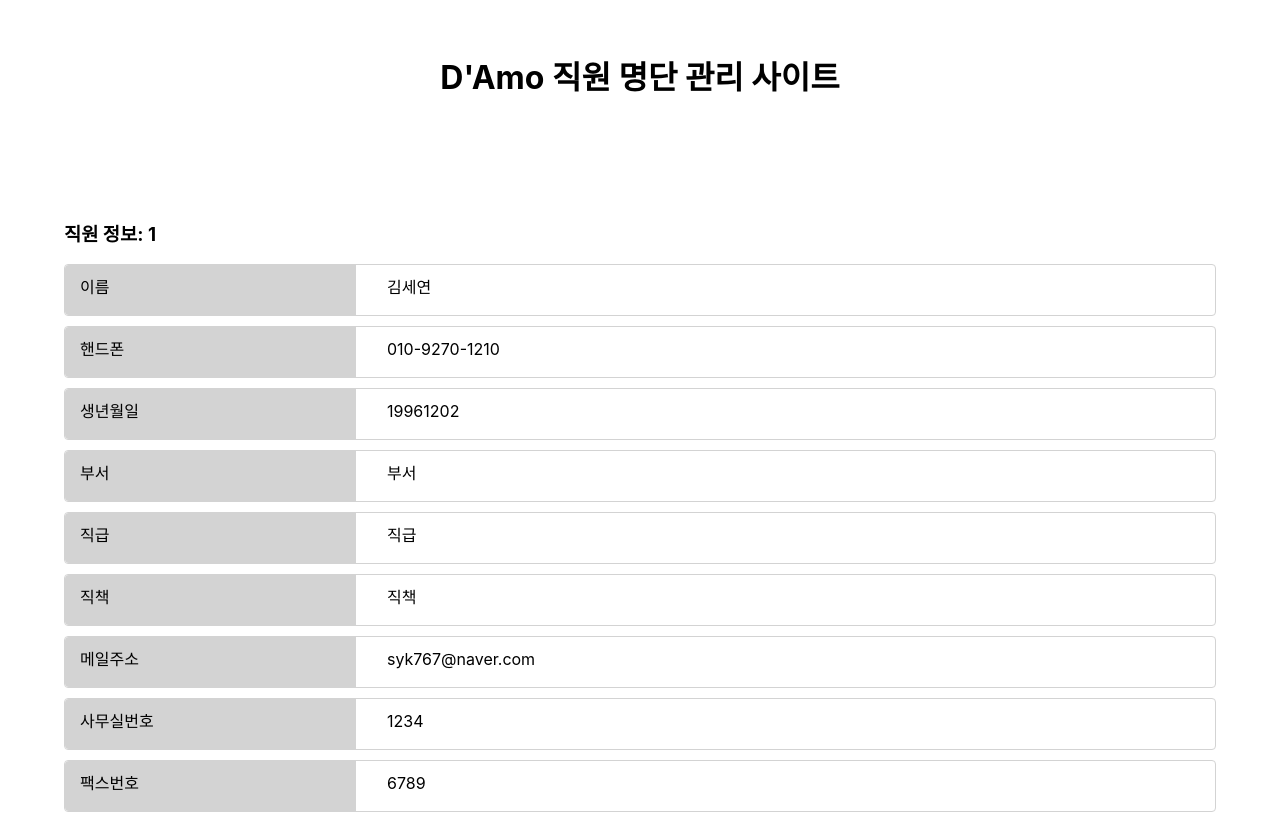
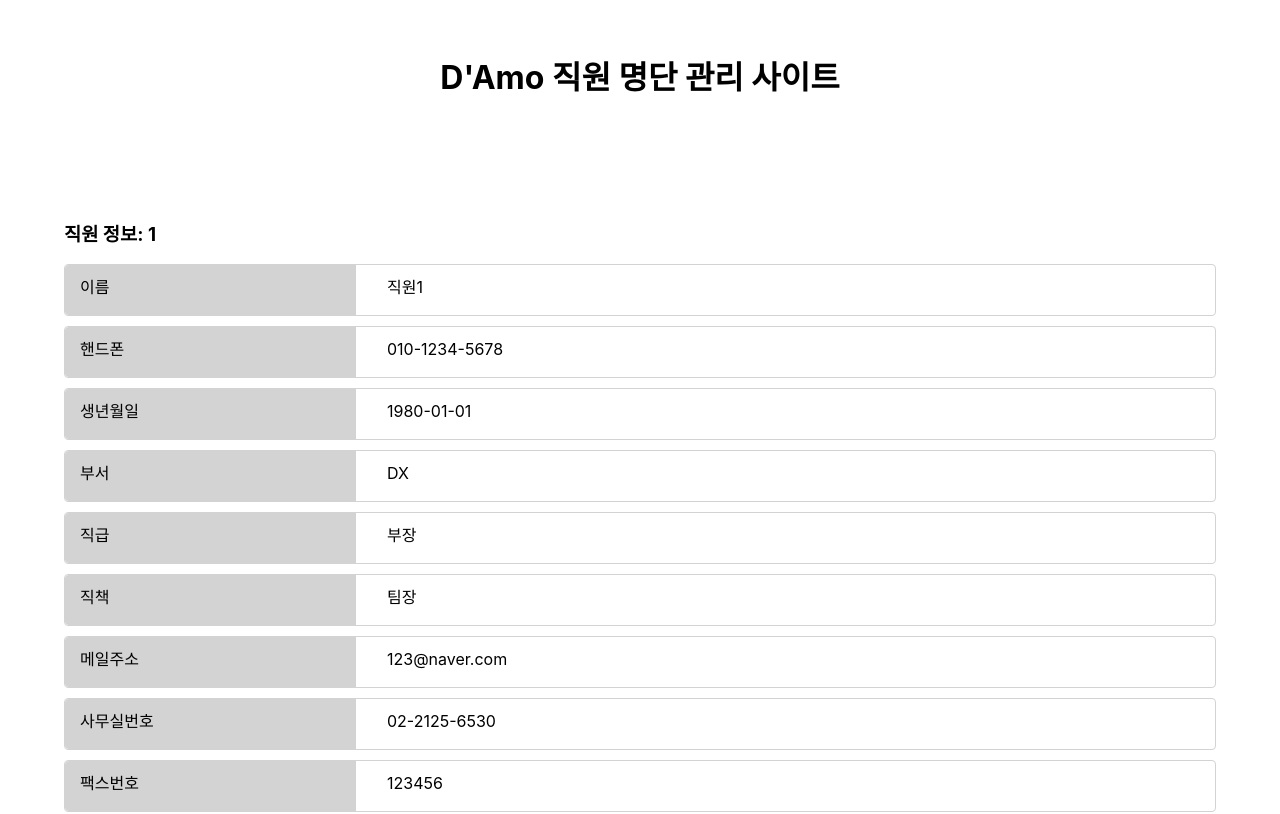
Before and after one commit to happyKale/member-manage-site, a React (Create React App) app in the folder front/: page /detail/1 in a window 1280 px wide. Shown: the top 814 px of the page. Built offline with nearby package versions, Linux system fonts and the light colour scheme.

Commit message:
Feat: 상세화면 데이터 리덕스에서 가져오도록 수정

```diff
--- a/front/src/screens/Detail/DetailScreen.js
+++ b/front/src/screens/Detail/DetailScreen.js
@@ -2,9 +2,14 @@
 import { Link, useParams } from "react-router-dom";
 import { Button, Box } from "@mui/material";
 import Stack from "@mui/material/Stack";
+import { useSelector } from "react-redux";
 
 function DetailScreen() {
   const params = useParams();
+  const memberList = useSelector((state) => state.member);
+  const memberInfo = memberList.filter(
+    (member) => member.id === Number(params.id)
+  )[0];
 
   const Item = ({ label, content }) => {
     return (
@@ -60,16 +65,16 @@
         <h3>직원 정보: {params.id}</h3>
       </div>
       <Box sx={{ width: "100%" }}>
-        <Item label={"이름"} content={"김세연"} />
-        <Item label={"핸드폰"} content={"010-9270-1210"} />
-        <Item label={"생년월일"} content={"19961202"} />
-        <Item label={"부서"} content={"부서"} />
-        <Item label={"직급"} content={"직급"} />
-        <Item label={"직책"} content={"직책"} />
-        <Item label={"메일주소"} content={"syk767@naver.com"} />
-        <Item label={"사무실번호"} content={"1234"} />
-        <Item label={"팩스번호"} content={"6789"} />
-        <Item label={"담당업무"} content={"업무"} />
+        <Item label={"이름"} content={memberInfo.name} />
+        <Item label={"핸드폰"} content={memberInfo.phone} />
+        <Item label={"생년월일"} content={memberInfo.birth} />
+        <Item label={"부서"} content={memberInfo.team} />
+        <Item label={"직급"} content={memberInfo.rank} />
+        <Item label={"직책"} content={memberInfo.position} />
+        <Item label={"메일주소"} content={memberInfo.email} />
+        <Item label={"사무실번호"} content={memberInfo.officeNum} />
+        <Item label={"팩스번호"} content={memberInfo.faxNum} />
+        <Item label={"담당업무"} content={memberInfo.task} />
       </Box>
       <div style={{ display: "flex", justifyContent: "space-between" }}>
         <Link to={"/"} style={{ textDecoration: "none" }}>
```
